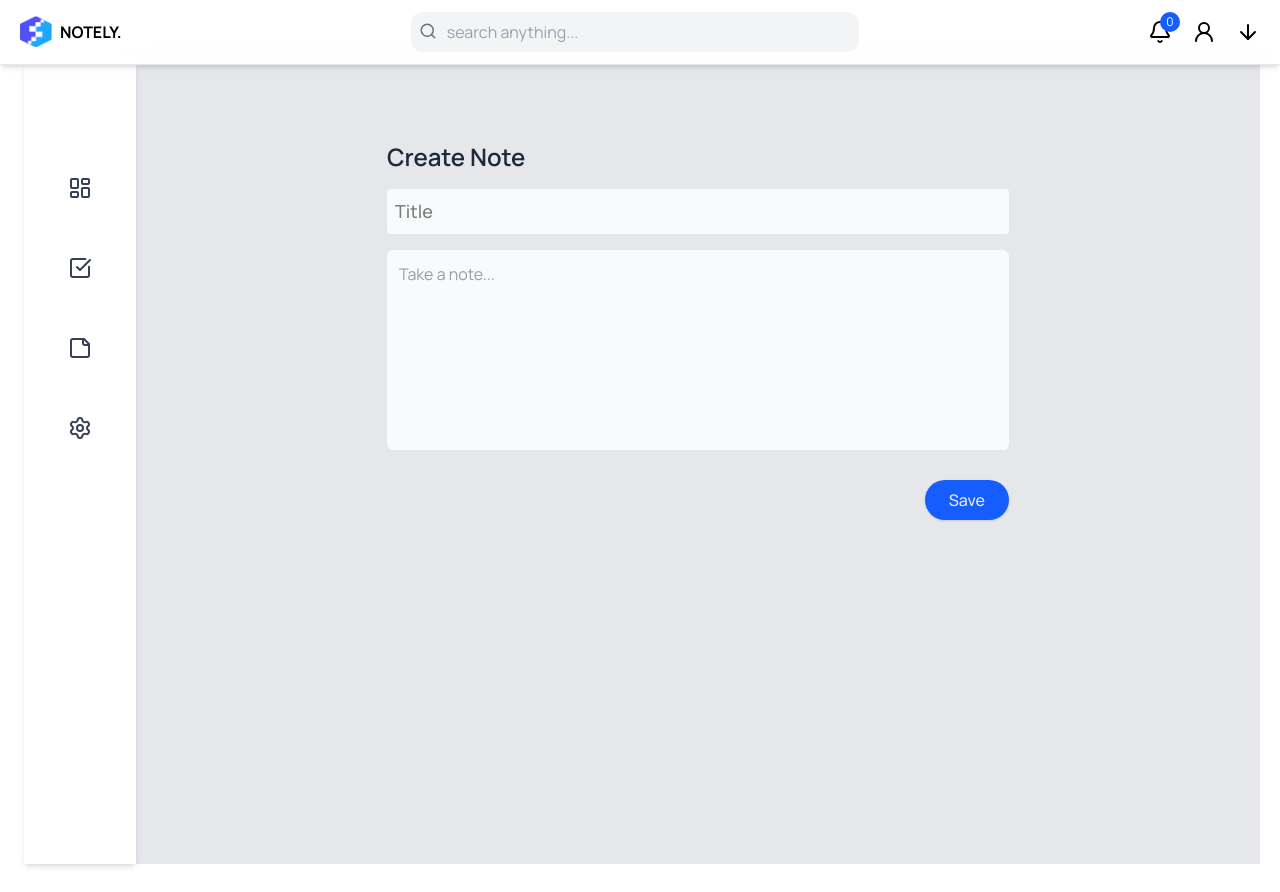
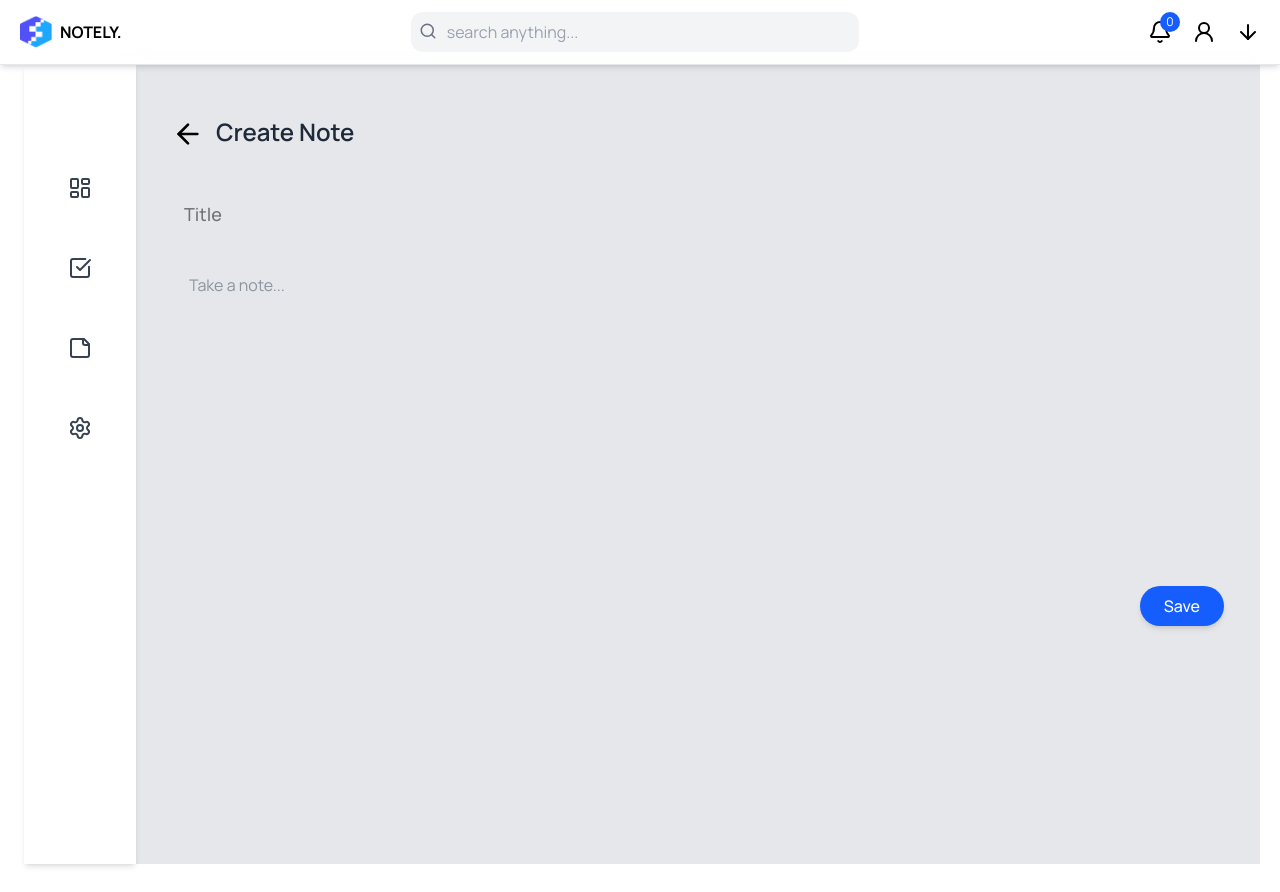
Before and after one commit to LupoNetn/notely, a React (Vite) app: page /note-create in a window 1280 px wide. Built offline with nearby package versions, Linux system fonts and the light colour scheme; a web font is replaced by a local one.

Commit message:
uninstalled react quill and added note creation page

```diff
--- a/package.json
+++ b/package.json
@@ -15,7 +15,6 @@
     "lucide-react": "^0.542.0",
     "react": "^19.1.1",
     "react-dom": "^19.1.1",
-    "react-quill": "^2.0.0",
     "react-router-dom": "^7.8.2",
     "tailwindcss": "^4.1.12"
   },
--- a/src/components/NotesCreation.jsx
+++ b/src/components/NotesCreation.jsx
@@ -1,32 +1,48 @@
-import React from "react";
+import { ArrowLeft } from "lucide-react";
+import React, { useState } from "react";
+import { Link } from "react-router-dom";
+
 
 const NotesCreation = () => {
+  const [title,setTitle] = useState('');
+  const [content,setContent] = useState('');
+
   return (
-    <div className="flex justify-center items-start min-h-screen p-6">
-      <div className="  border border-gray-200 rounded-xl w-full max-w-2xl p-6">
+    <div className="flex items-start min-h-screen p-3 ">
+      {/* Main container aligned left */}
+      <div className="w-full p-3">
         {/* Header */}
-        <h1 className="text-2xl font-semibold text-gray-800 mb-4">
+        <div className="flex items-center mb-6 gap-3">
+          <Link to='/notes'>
+           <div>
+            <ArrowLeft className="w-8 h-8 -mt-3"/>
+          </div>
+          </Link>
+          <h1 className="text-2xl font-semibold text-gray-800 mb-4">
           Create Note
         </h1>
-
+        </div>
         {/* Title Input */}
         <input
           type="text"
           placeholder="Title"
-          className="w-full text-lg font-medium border-b border-transparent outline-none mb-4 p-2 rounded bg-gray-50
-            focus:bg-white focus:border-b-blue-400 transition"
+          value={title}
+          onChange={(e) => setTitle(e.target.value)}
+          className="w-full max-w-[500px] text-lg font-medium border-gray-200  focus:border-blue-200 outline-none mb-4 p-3 rounded transition"
         />
 
         {/* Note Area */}
         <textarea
           placeholder="Take a note..."
-          className="w-full min-h-[200px] p-3 rounded-md bg-gray-50 text-gray-700 outline-none resize-none
-            border-b border-transparent focus:bg-white focus:border-b-blue-400 transition"
+          value={content}
+          onChange={(e) => setContent(e.target.value)}
+          className="w-full min-h-[300px] p-4 rounded-md  text-gray-700 outline-none resize-none
+            border border-gray-200  focus:border-blue-200 transition"
         />
 
         {/* Save Button */}
         <div className="mt-6 flex justify-end">
-          <button className="bg-blue-600 hover:bg-blue-300 text-primary px-6 py-2 rounded-full font-medium shadow-sm transition">
+          <button className="bg-blue-600 hover:bg-blue-500 text-white px-6 py-2 rounded-full font-medium shadow-md transition">
             Save
           </button>
         </div>
```
Also changed, not shown: 1 other file (tests, documents, lock files or other folders).
